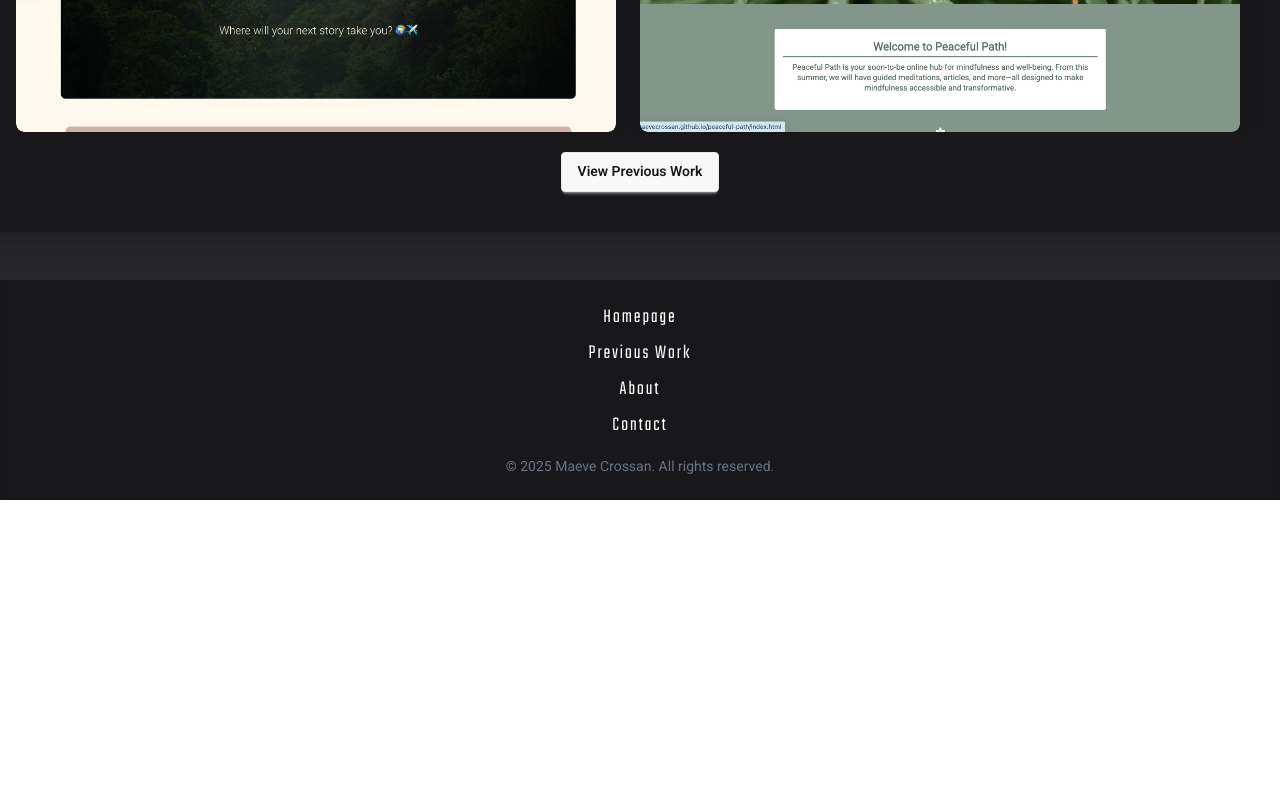
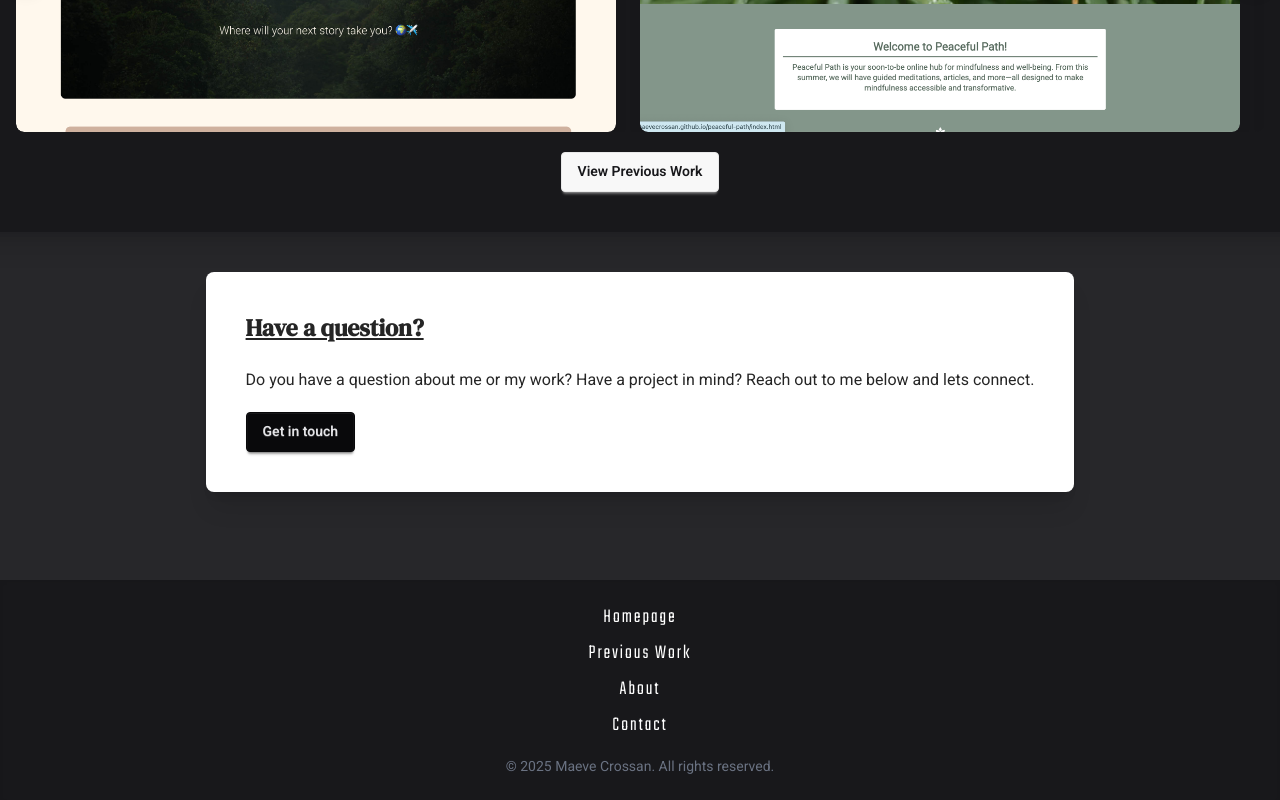
Before and after one commit to maevecrossan/my-portfolio, a Next.js app: page / in a window 1280 px wide. Shown: the part 830-1630 px from the top of the page. Before the commit the page ends 1330 px from the top, so only its background shows below. Built offline with nearby package versions, Linux system fonts and the light colour scheme.

Commit message:
Add contact section to homepage.

```diff
--- a/src/app/page.js
+++ b/src/app/page.js
@@ -60,6 +60,17 @@ export default function Homepage() {
                     <Link href="/previous-work">View Previous Work</Link>
                 </button>
             </div>
+            <div className="rounded-box m-10 p-10 bg-white dark-grey-font shadow-xl">
+                <h2 className="mb-6 text-2xl font-semibold font-dmserif underline">
+                    Have a question?
+                </h2>
+                <p>
+                    Do you have a question about me or my work? Have a project in mind? Reach out to me below and lets connect.
+                </p>
+                <button className="btn btn-neutral rounded mt-5">
+                    <Link href="/contact">Get in touch</Link>
+                </button>
+            </div>
         </main>
     );
 }
```
